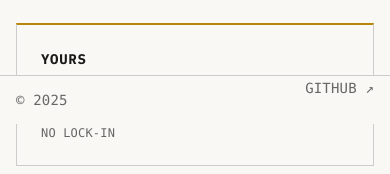
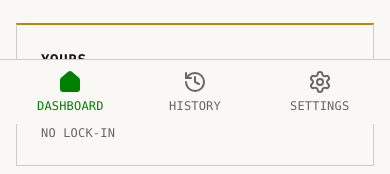
Before and after one commit to phrazzld/volume, a Next.js app: page / in a window 390 px wide. Shown: the part 720-894 px from the top of the page. Built offline with nearby package versions, Linux system fonts and the light colour scheme; no server answers.

Commit message:
feat: add bottom navigation to layout with responsive padding

```diff
--- a/src/app/layout.tsx
+++ b/src/app/layout.tsx
@@ -4,6 +4,7 @@ import "./globals.css";
 import { ConvexClientProvider } from "./ConvexClientProvider";
 import { ClerkProvider } from "@clerk/nextjs";
 import { Nav } from "@/components/layout/nav";
+import { BottomNav } from "@/components/layout/bottom-nav";
 import { Footer } from "@/components/layout/footer";
 import { ThemeProvider } from "@/components/ThemeProvider";
 import { WeightUnitProvider } from "@/contexts/WeightUnitContext";
@@ -28,13 +29,17 @@ export default function RootLayout({
   return (
     <ClerkProvider>
       <html lang="en" suppressHydrationWarning className={ibmPlexMono.variable}>
-        <body className="antialiased bg-terminal-bg pb-12">
+        <body className="antialiased bg-terminal-bg pb-20 md:pb-12">
           <ThemeProvider attribute="class" defaultTheme="system" enableSystem>
             <WeightUnitProvider>
               <ConvexClientProvider>
                 <Nav />
                 {children}
                 <Footer />
+                {/* Bottom navigation - mobile only */}
+                <div className="md:hidden">
+                  <BottomNav />
+                </div>
               </ConvexClientProvider>
             </WeightUnitProvider>
           </ThemeProvider>
```
